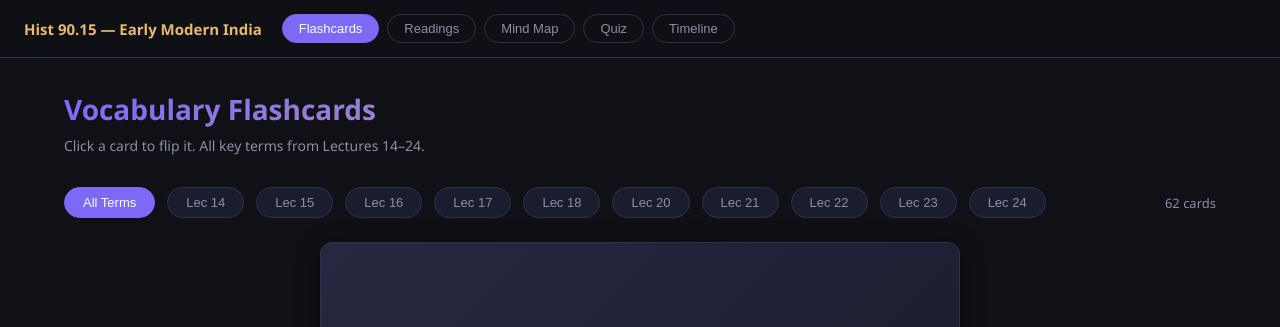
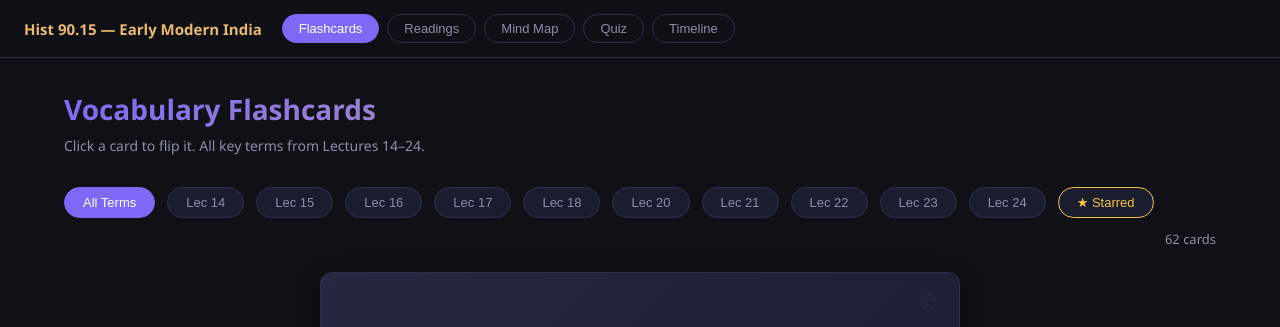
Before and after one commit to aarnav-verma/south-asia-final-prep, a plain HTML site: page index.html in a window 1280 px wide. Shown: the top 327 px of the page. Drawn offline with Linux system fonts and the light colour scheme.

Commit message:
Add starred flashcard feature with localStorage persistence
Star button (☆/★) on each card, Starred filter shows only starred cards,
count shown in filter button, stars survive page reloads via localStorage.

Co-Authored-By: Claude Sonnet 4.6 <noreply@anthropic.com>

```diff
--- a/index.html
+++ b/index.html
@@ -121,6 +121,18 @@
   .fc-nav .fc-counter { font-size: 14px; color: var(--text-muted); min-width: 80px; text-align: center; }
   .fc-hint { font-size: 12px; color: var(--text-muted); text-align: center; }
 
+  /* STAR */
+  .fc-star {
+    position: absolute; top: 12px; right: 14px; z-index: 2;
+    background: transparent; border: none; cursor: pointer;
+    font-size: 24px; line-height: 1; padding: 4px 6px;
+    color: var(--border); transition: color 0.15s, transform 0.15s;
+  }
+  .fc-star:hover { transform: scale(1.25); color: #f5c542; }
+  .fc-star.starred { color: #f5c542; }
+  .filter-btn.starred-btn { border-color: #f5c542; color: #f5c542; }
+  .filter-btn.starred-btn.active { background: #f5c542; border-color: #f5c542; color: #000; }
+
   /* READINGS */
   .readings-grid {
     display: grid; grid-template-columns: repeat(auto-fill, minmax(340px, 1fr));
@@ -358,6 +370,7 @@
     <button class="filter-btn" onclick="filterCards('L22', this)">Lec 22</button>
     <button class="filter-btn" onclick="filterCards('L23', this)">Lec 23</button>
     <button class="filter-btn" onclick="filterCards('L24', this)">Lec 24</button>
+    <button class="filter-btn starred-btn" id="starred-filter-btn" onclick="filterCards('starred', this)">★ Starred</button>
     <span class="fc-progress" id="fc-progress"></span>
   </div>
 
@@ -365,6 +378,7 @@
     <div class="fc-scene" id="fc-scene" onclick="flipCard()">
       <div class="fc-inner" id="fc-inner">
         <div class="fc-front">
+          <button class="fc-star" id="fc-star" onclick="toggleStar(event)" title="Star this card">☆</button>
           <div class="fc-label">Term</div>
           <div class="fc-term" id="fc-term">—</div>
           <div class="fc-lecture" id="fc-lecture"></div>
@@ -375,7 +389,7 @@
         </div>
       </div>
     </div>
-    <p class="fc-hint">Click card to flip • Use arrows to navigate</p>
+    <p class="fc-hint">Click card to flip • Arrow keys to navigate • ☆ to star</p>
     <div class="fc-nav">
       <button onclick="prevCard()">← Prev</button>
       <span class="fc-counter" id="fc-counter">1 / 1</span>
@@ -943,11 +957,62 @@ let allCards = [...CARDS];
 let filteredCards = [...CARDS];
 let currentCard = 0;
 let isFlipped = false;
+let currentFilter = 'all';
+
+// ── Starred cards (persisted to localStorage) ──
+let starredCards = new Set(JSON.parse(localStorage.getItem('hist90-stars') || '[]'));
+
+function saveStars() {
+  localStorage.setItem('hist90-stars', JSON.stringify([...starredCards]));
+}
+
+function toggleStar(e) {
+  e.stopPropagation();
+  const card = filteredCards[currentCard];
+  if (!card) return;
+  if (starredCards.has(card.id)) {
+    starredCards.delete(card.id);
+  } else {
+    starredCards.add(card.id);
+  }
+  saveStars();
+  updateStarBtn();
+  // Keep starred-filter list live — remove unstarred card immediately
+  if (currentFilter === 'starred') {
+    filteredCards = CARDS.filter(c => starredCards.has(c.id));
+    if (currentCard >= filteredCards.length) currentCard = Math.max(0, filteredCards.length - 1);
+    renderCard();
+  }
+  // Update the Starred filter button count
+  updateStarredFilterBtn();
+}
+
+function updateStarBtn() {
+  const btn = document.getElementById('fc-star');
+  if (!btn) return;
+  const card = filteredCards[currentCard];
+  const starred = card && starredCards.has(card.id);
+  btn.textContent = starred ? '★' : '☆';
+  btn.classList.toggle('starred', !!starred);
+  btn.title = starred ? 'Unstar this card' : 'Star this card';
+}
+
+function updateStarredFilterBtn() {
+  const btn = document.getElementById('starred-filter-btn');
+  if (!btn) return;
+  const count = starredCards.size;
+  btn.textContent = count ? `★ Starred (${count})` : '★ Starred';
+}
 
 function filterCards(tag, btn) {
   document.querySelectorAll('.filter-btn').forEach(b => b.classList.remove('active'));
   btn.classList.add('active');
-  filteredCards = tag === 'all' ? [...CARDS] : CARDS.filter(c => c.tag === tag);
+  currentFilter = tag;
+  if (tag === 'starred') {
+    filteredCards = CARDS.filter(c => starredCards.has(c.id));
+  } else {
+    filteredCards = tag === 'all' ? [...CARDS] : CARDS.filter(c => c.tag === tag);
+  }
   currentCard = 0;
   isFlipped = false;
   document.getElementById('fc-scene').classList.remove('flipped');
@@ -955,7 +1020,17 @@ function filterCards(tag, btn) {
 }
 
 function renderCard() {
-  if (!filteredCards.length) return;
+  if (!filteredCards.length) {
+    // Empty state (only happens when Starred filter is active with no stars)
+    document.getElementById('fc-term').textContent = 'No starred cards yet';
+    document.getElementById('fc-lecture').textContent = '';
+    document.getElementById('fc-def').textContent = 'Hit ☆ on any card to star it for later review.';
+    document.getElementById('fc-connection').textContent = '';
+    document.getElementById('fc-counter').textContent = '—';
+    document.getElementById('fc-progress').textContent = '0 cards';
+    updateStarBtn();
+    return;
+  }
   const c = filteredCards[currentCard];
   document.getElementById('fc-term').textContent = c.term;
   document.getElementById('fc-lecture').textContent = c.lecture;
@@ -963,6 +1038,7 @@ function renderCard() {
   document.getElementById('fc-connection').textContent = c.connection || '';
   document.getElementById('fc-counter').textContent = `${currentCard + 1} / ${filteredCards.length}`;
   document.getElementById('fc-progress').textContent = `${filteredCards.length} cards`;
+  updateStarBtn();
 }
 
 function flipCard() {
@@ -1478,6 +1554,7 @@ function showSection(id) {
 // INIT
 // ════════════════════════════════════════════════════════
 renderCard();
+updateStarredFilterBtn();
 buildReadings();
 buildTimeline();
 </script>
```
